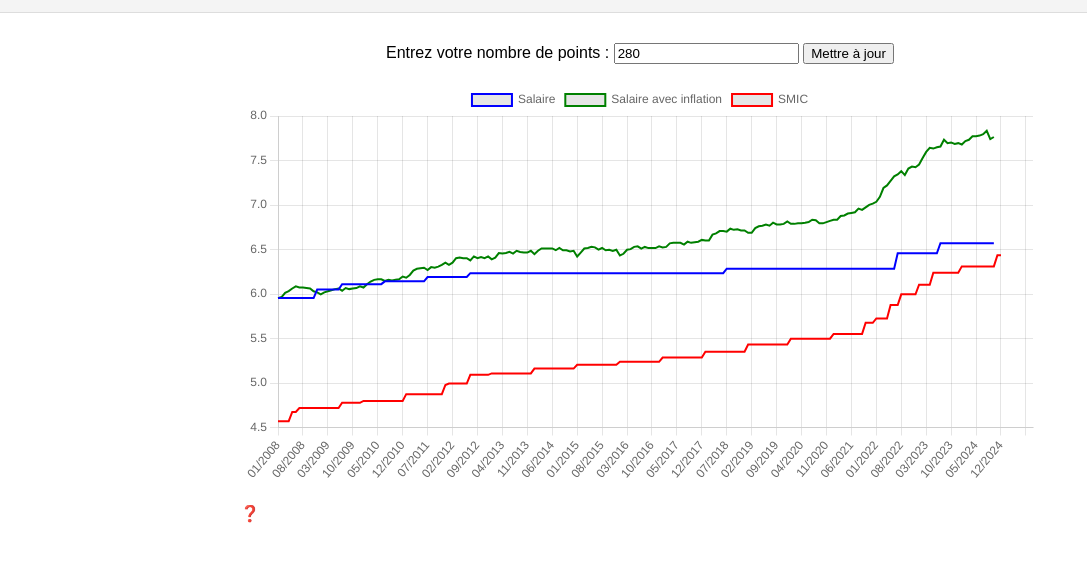
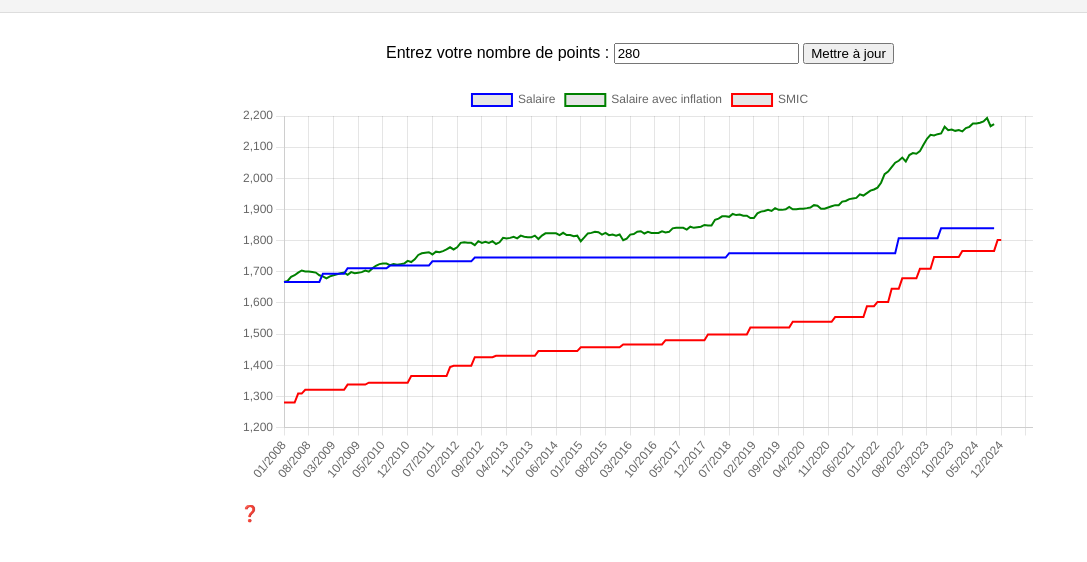
Before and after one commit to PointChambre/pointchambre.github.io, a plain HTML site: page index.html in a window 1280 px wide. Shown: the part 68-630 px from the top of the page, without its empty margins (0-1087 px from the left). Drawn offline with nearby package versions, Linux system fonts and the light colour scheme.

Commit message:
Update index.html

```diff
--- a/index.html
+++ b/index.html
@@ -117,9 +117,9 @@
 
             // Préparer les données pour le graphique
             const dates = rawData.map(row => row.Date);
-            const valeur_point = rawData.map(row => parseFloat(row["A"]));
-            const valeur_inflation = rawData.map(row => parseFloat(row["B"]));
-            const smic = rawData.map(row => parseFloat(row["C"]) / points);
+            const valeur_point = rawData.map(row => parseFloat(row["A"]) * points);
+            const valeur_inflation = rawData.map(row => parseFloat(row["B"]) * points);
+            const smic = rawData.map(row => parseFloat(row["C"]));
 
             const minValue = Math.floor(Math.min(
                 ...valeur_point,
```
